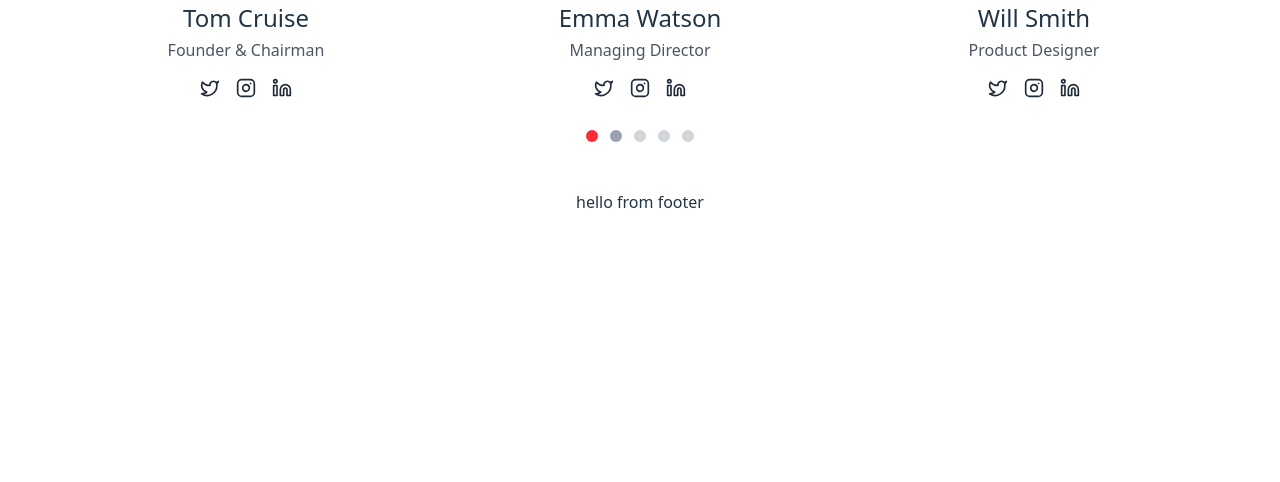
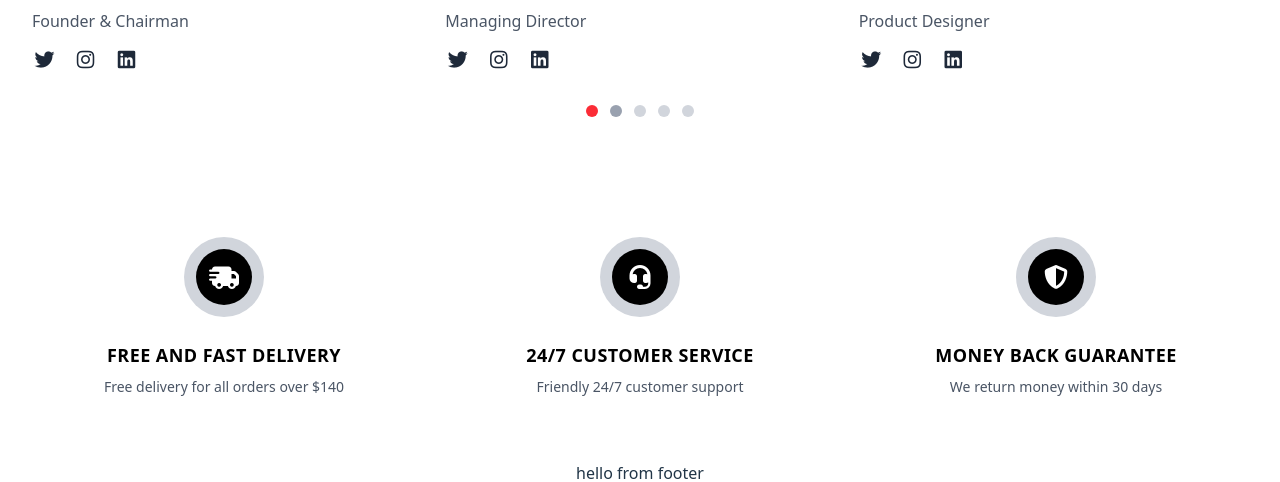
Before and after one commit to Abdo0oAdel/ecomm, a React (Vite) app: page /about in a window 1280 px wide. Shown: the part 1404-1886 px from the top of the page. Before the commit the page ends 1618 px from the top, so only its background shows below. Built offline with nearby package versions, Linux system fonts and the light colour scheme.

Commit message:
Finish_About_Design

```diff
--- a/src/pages/Public/About/About.jsx
+++ b/src/pages/Public/About/About.jsx
@@ -4,6 +4,7 @@ import ImagClass from "../../../assets/imgs/image_Sec.jpg";
 import { Link } from "react-router-dom";
 import StatCard from "./StatCard";
 import TeamWork from "./TeamWork";
+import ServicesSection from "./ServicesSection";
 
 const About = () => {
   const statsData = [
@@ -49,7 +50,7 @@ const About = () => {
       </div>
       {/* start of about content */}
       <div
-        className={`${styles.texts} w-full flex flex-col md:flex-row items-center  justify-between gap-10 px-6 md:px-20 py-16 bg-white`}
+        className={`${styles.texts} w-full flex flex-col md:flex-row items-center  justify-between gap-6 px-6 md:px-20 py-16 bg-white`}
       >
         <div className="w-full md:w-[45%] max-w-[600px] px-6 md:px-16 py-12 md:py-24">
           <h2 className="text-5xl font-semibold text-gray-900 mb-6">
@@ -77,10 +78,8 @@ const About = () => {
         </div>
       </div>
       {/* iconSection */}
-      <div
-        className={`${styles.containers}  py-16  flex items-center justify-center`}
-      >
-        <div className=" grid grid-cols-1 sm:grid-cols-2 lg:grid-cols-4 gap-8 px-6 md:px-10">
+      <div className={` py-16  flex items-center justify-center`}>
+        <div className=" grid grid-cols-1 sm:grid-cols-2 lg:grid-cols-4 gap-16 px-6 md:px-10">
           {statsData.map((stat) => (
             <StatCard key={stat.id} {...stat} />
           ))}
@@ -88,6 +87,8 @@ const About = () => {
       </div>
       {/* teamWorkSection */}
       <TeamWork />
+      {/* ServesesSection */}
+      <ServicesSection />
     </section>
   );
 };
--- /dev/null
+++ b/src/pages/Public/About/ServicesSection.jsx
@@ -0,0 +1,54 @@
+import { Truck, Headphones, ShieldCheck } from "lucide-react";
+
+export default function ServicesSection() {
+  const services = [
+    {
+      icon: "fa-truck-fast",
+      title: "FREE AND FAST DELIVERY",
+      description: "Free delivery for all orders over $140",
+    },
+    {
+      icon: "fa-headset",
+      title: "24/7 CUSTOMER SERVICE",
+      description: "Friendly 24/7 customer support",
+    },
+    {
+      icon: "fa-shield-halved",
+      title: "MONEY BACK GUARANTEE",
+      description: "We return money within 30 days",
+    },
+  ];
+
+  return (
+    <div className="w-full bg-white mt-10 py-16">
+      <div className="max-w-7xl mx-auto px-4 sm:px-6 lg:px-8">
+        <div className="grid grid-cols-1 md:grid-cols-3 gap-8">
+          {services.map((service, index) => (
+            <div key={index} className="flex flex-col items-center text-center">
+              {/* Icon Circle */}
+              <div className="relative mb-6">
+                {/* Outer gray circle */}
+                <div className="w-20 h-20 rounded-full bg-gray-300 flex items-center justify-center">
+                  {/* Inner black circle */}
+                  <div className="w-14 h-14 rounded-full bg-black flex items-center justify-center">
+                    <i
+                      className={`fas ${service.icon} text-white text-2xl`}
+                    ></i>
+                  </div>
+                </div>
+              </div>
+
+              {/* Title */}
+              <h3 className="text-lg font-semibold text-black mb-2 uppercase tracking-wide">
+                {service.title}
+              </h3>
+
+              {/* Description */}
+              <p className="text-sm text-gray-600">{service.description}</p>
+            </div>
+          ))}
+        </div>
+      </div>
+    </div>
+  );
+}
--- a/src/pages/Public/About/TeamWork.jsx
+++ b/src/pages/Public/About/TeamWork.jsx
@@ -1,5 +1,4 @@
 import React, { useState } from "react";
-import { Twitter, Instagram, Linkedin } from "lucide-react";
 import personOne from "../../../assets/imgs/team-1.png";
 import persontow from "../../../assets/imgs/team-2.png";
 import persontheree from "../../../assets/imgs/team-3.png";
@@ -44,12 +43,12 @@ const TeamWork = () => {
   const dots = [0, 1, 2, 3, 4];
 
   return (
-    <div className={` ${styles.containers} py-12`}>
-      <div className="container mx-auto grid grid-cols-1 sm:grid-cols-2 md:grid-cols-3 gap-8 mb-8">
+    <div className={` max-w-7xl mx-auto px-4 sm:px-6 lg:px-8`}>
+      <div className="grid grid-cols-1 sm:grid-cols-2 md:grid-cols-3 gap-6 mb-8">
         {teamMembers.map((member, index) => (
-          <div key={index} className="flex flex-col items-center">
+          <div key={index} className="flex flex-col items-start">
             {/* Image Container */}
-            <div className="w-full h-auto bg-gray-100 rounded-sm mb-6 overflow-hidden  aspect-square">
+            <div className="w-full h-auto bg-gray-100 rounded-sm mb-4 overflow-hidden  aspect-square">
               <img
                 src={member.image}
                 alt={member.name}
@@ -67,19 +66,19 @@ const TeamWork = () => {
                 href={member.social.twitter}
                 className="text-gray-800 hover:text-blue-500 transition-colors"
               >
-                <Twitter size={20} />
+                <i className="fab fa-twitter text-xl"></i>
               </a>
               <a
                 href={member.social.instagram}
                 className="text-gray-800 hover:text-pink-500 transition-colors"
               >
-                <Instagram size={20} />
+                <i className="fab fa-instagram text-xl"></i>
               </a>
               <a
                 href={member.social.linkedin}
                 className="text-gray-800 hover:text-blue-700 transition-colors"
               >
-                <Linkedin size={20} />
+                <i className="fab fa-linkedin text-xl"></i>
               </a>
             </div>
           </div>
@@ -87,7 +86,7 @@ const TeamWork = () => {
       </div>
 
       {/* Carousel Dots */}
-      <div className="flex justify-center gap-3">
+      <div className="flex justify-center pb-4 gap-3">
         {dots.map((dot, index) => (
           <button
             key={index}
```
